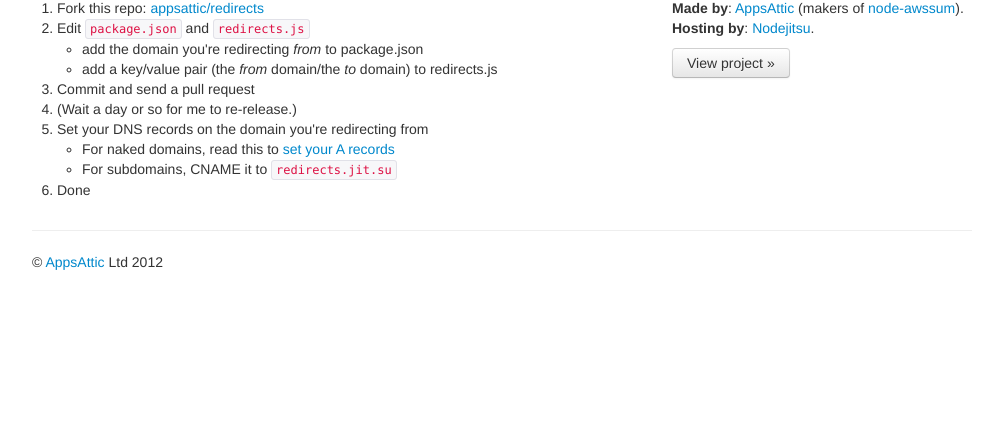
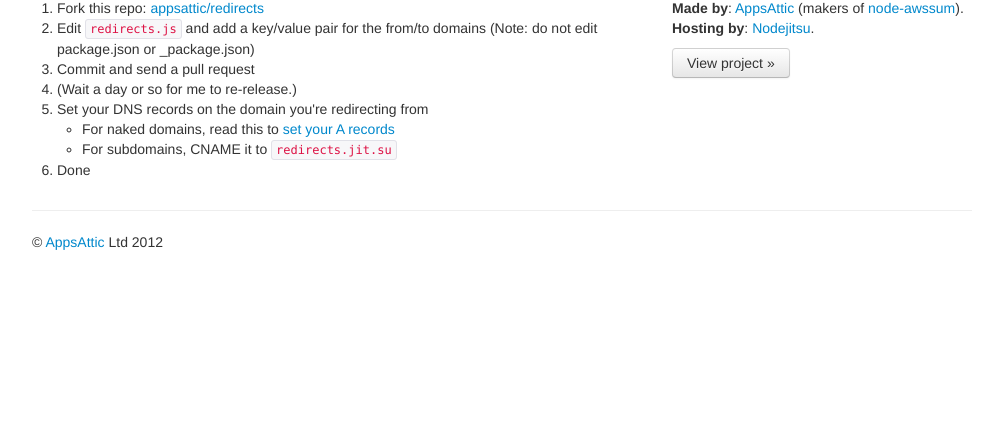
Before and after one commit to TooTallNate/redirects, a website: page views/index.html in a window 1280 px wide. Shown: the part 370-800 px from the top of the page, without its empty margins (138-1141 px from the left). Drawn offline with Linux system fonts and the light colour scheme.

Commit message:
Add a build step in so the user only changes redirects.js

```diff
--- a/views/index.html
+++ b/views/index.html
@@ -28,11 +28,10 @@
           <h2>Instructions</h2>
           <ol>
             <li>Fork this repo: <a href="https://github.com/appsattic/redirects">appsattic/redirects</a></li>
-            <li>Edit <code>package.json</code> and <code>redirects.js</code>
-              <ul>
-                <li>add the domain you're redirecting <em>from</em> to package.json</li>
-                <li>add a key/value pair (the <em>from</em> domain/the <em>to</em> domain) to redirects.js</li>
-              </ul>
+            <li>
+              Edit <code>redirects.js</code> and add a key/value pair for the from/to domains (Note: do not edit
+              package.json or _package.json)
+            </li>
             </li>
             <li>Commit and send a pull request</li>
             <li>(Wait a day or so for me to re-release.)</li>
```
Also changed, not shown: _package.json (added, +18 -0 lines), build.js (added, +8 -0 lines), package.json (+1 -26 lines).
